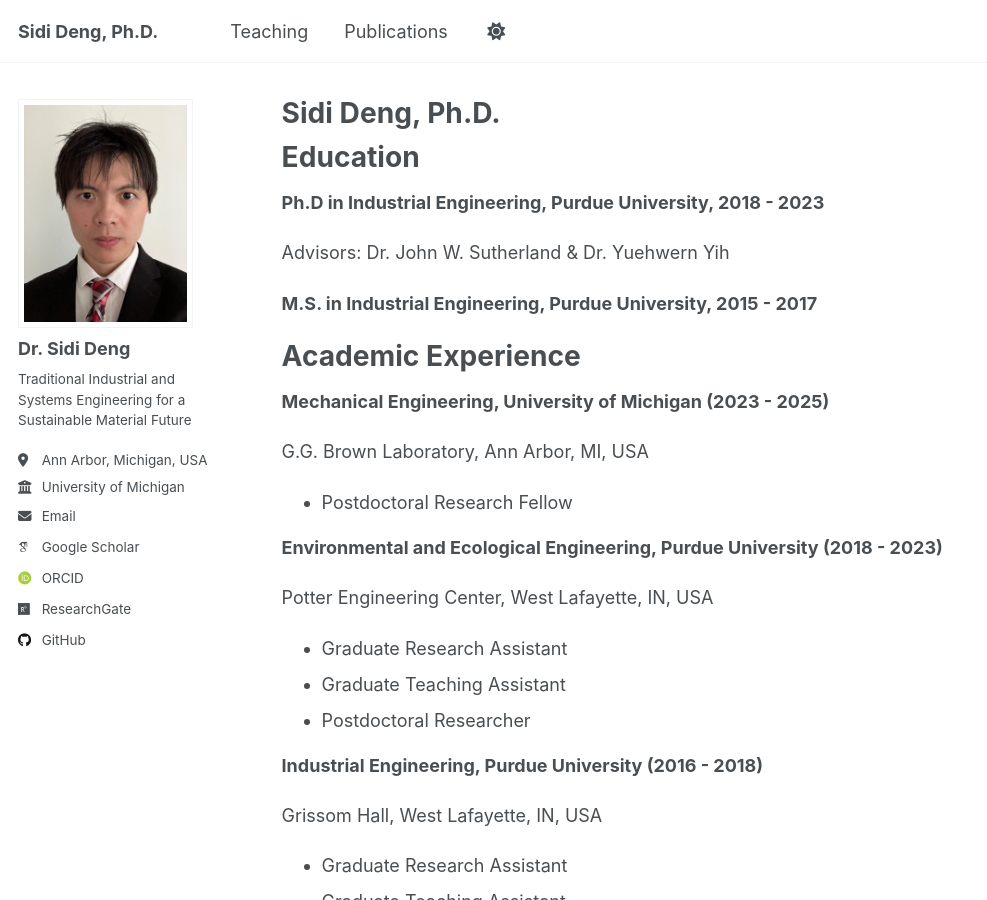
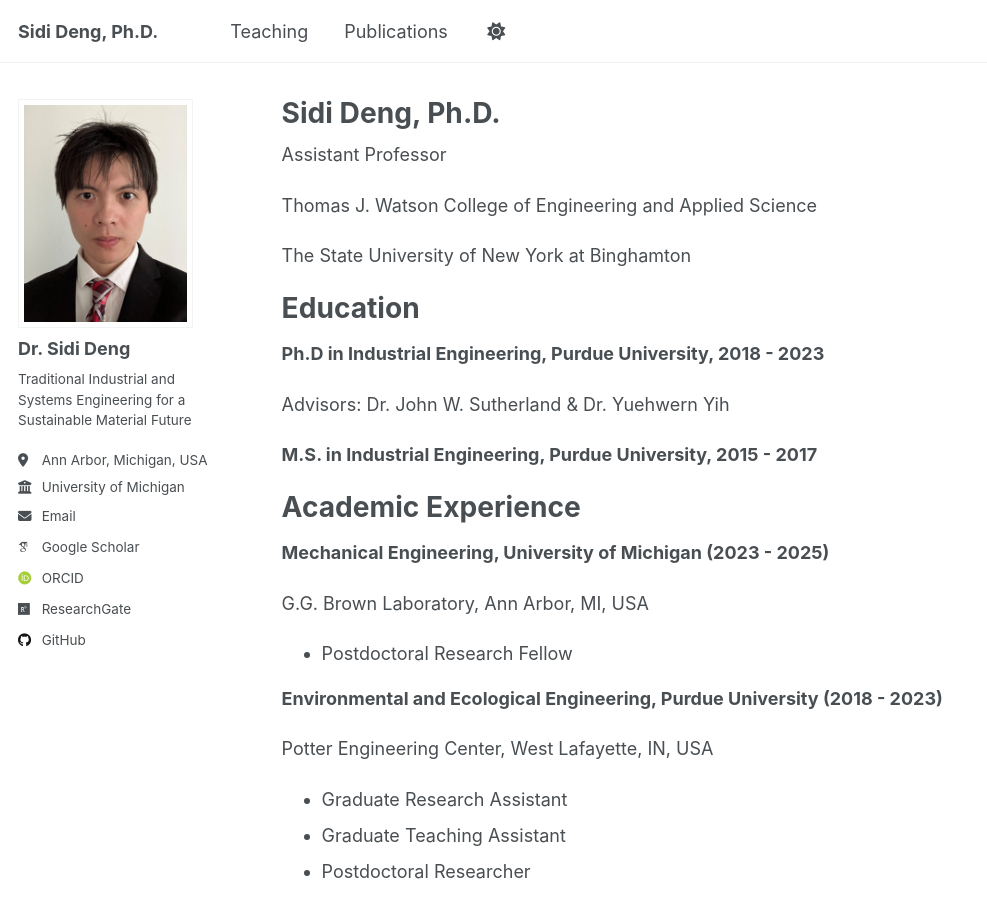
Before and after one commit to SIDIDENG/academia, a Jekyll site: the page built from _pages/about.md, in a window 1280 px wide and 900 px high. Shown: the whole window, without its empty margins (0-987 px from the left). Built offline with Jekyll 4.4.1, drawn with Linux system fonts in a browser that asks for light colours; some web fonts are replaced.

Commit message:
Update about.md

```diff
--- a/_pages/about.md
+++ b/_pages/about.md
@@ -6,6 +6,13 @@ redirect_from:
   - /about/
   - /about.html
 ---
+
+Assistant Professor
+
+Thomas J. Watson College of Engineering and Applied Science
+
+The State University of New York at Binghamton
+
 
 Education
 ======
```
